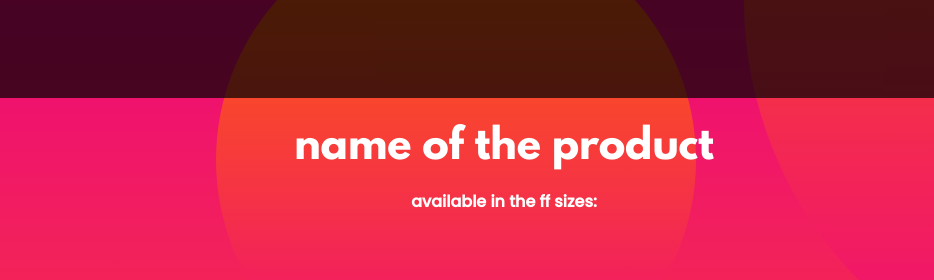
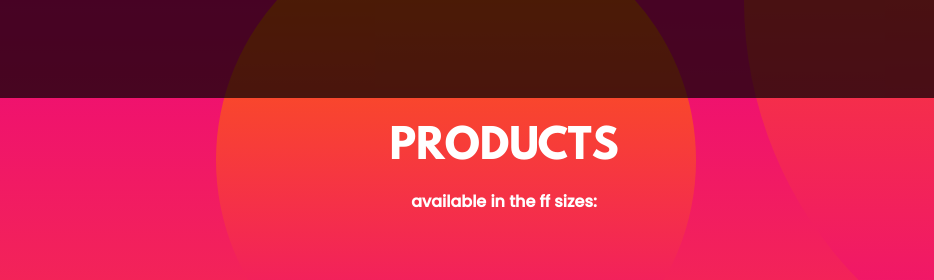
Before and after one commit to Roviczzz/project-tshirt, a plain HTML site: page final/indexShop.html in a window 1280 px wide. Shown: the top 280 px of the page, 136-1070 px from the left. Drawn offline with Linux system fonts and the light colour scheme.

Commit message:
webUpdate

```diff
--- a/final/indexShop.html
+++ b/final/indexShop.html
@@ -27,7 +27,7 @@
     <header class="text-center text-white masthead" style="padding: 331px 0px 160px;height: 1037px;">
         <div class="masthead-content">
             <div class="container" style="height: 707px;">
-                <h1 class="masthead-heading mb-0" style="font-family: league_spartanregular;font-size: 40px;text-align: center;margin: -212px;">name of the product</h1>
+                <h1 class="masthead-heading mb-0" style="font-family: league_spartanregular;font-size: 40px;text-align: center;margin: -212px;">PRODUCTS</h1>
                 <h1 style="font-size: 16px;font-family: poppinsmedium;margin: 26px;text-align: center;">available in the ff sizes:</h1><a class="btn btn-dark disabled btn-sm btn-xl rounded-pill mt-5" role="button" href="indexShop.html" style="font-family: league_spartanregular;margin: 70px 0px 0px;padding: 10px 48px;margin-top: 36px;height: 40px;">S</a><a class="btn btn-dark disabled btn-sm btn-xl rounded-pill mt-5" role="button" href="indexShop.html" style="font-family: league_spartanregular;margin: 70px 0px 0px;padding: 10px 48px;margin-top: 36px;height: 40px;">M</a><a class="btn btn-dark disabled btn-sm btn-xl rounded-pill mt-5" role="button" href="indexShop.html" style="font-family: league_spartanregular;margin: 70px 0px 0px;padding: 10px 48px;margin-top: 36px;height: 40px;">L</a><a class="btn btn-dark disabled btn-sm btn-xl rounded-pill mt-5" role="button" href="indexShop.html" style="font-family: league_spartanregular;margin: 70px 0px 0px;padding: 10px 48px;margin-top: 36px;height: 40px;">XL</a>
                 <div class="carousel slide" data-bs-ride="carousel" id="carousel-1" style="margin: 254px;margin-top: 12px;">
                     <div class="carousel-inner">
```
Also changed, not shown: source codes/HTML/index.png (added), source codes/HTML/indexCheckout.png (added), source codes/HTML/style_css.png (added), webpage/CheckoutDrive.png (added), webpage/GUI.png (added), webpage/index.png (added), webpage/indexCheckout.png (added), webpage/indexShop.png (added), 2 other files.
